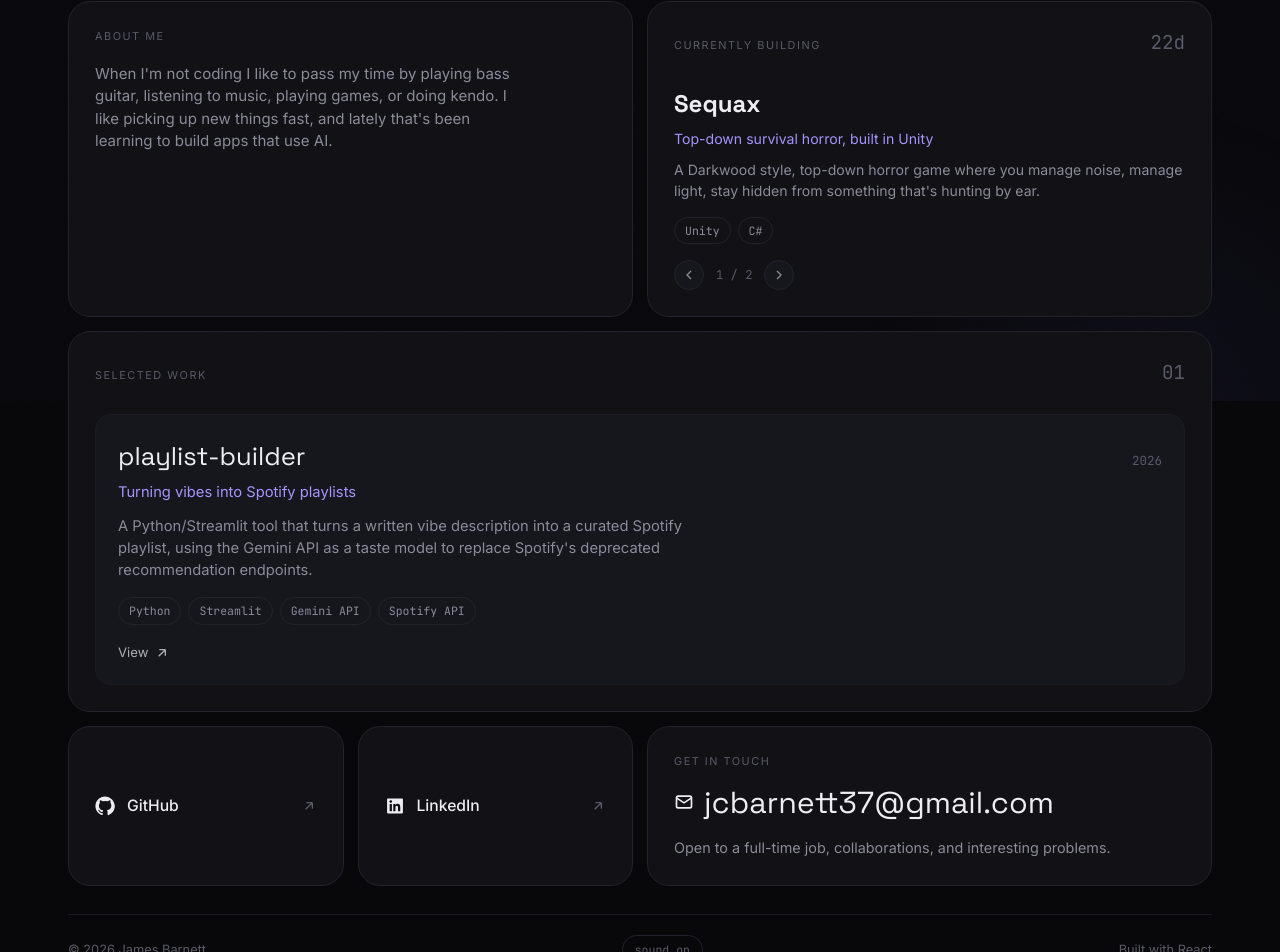
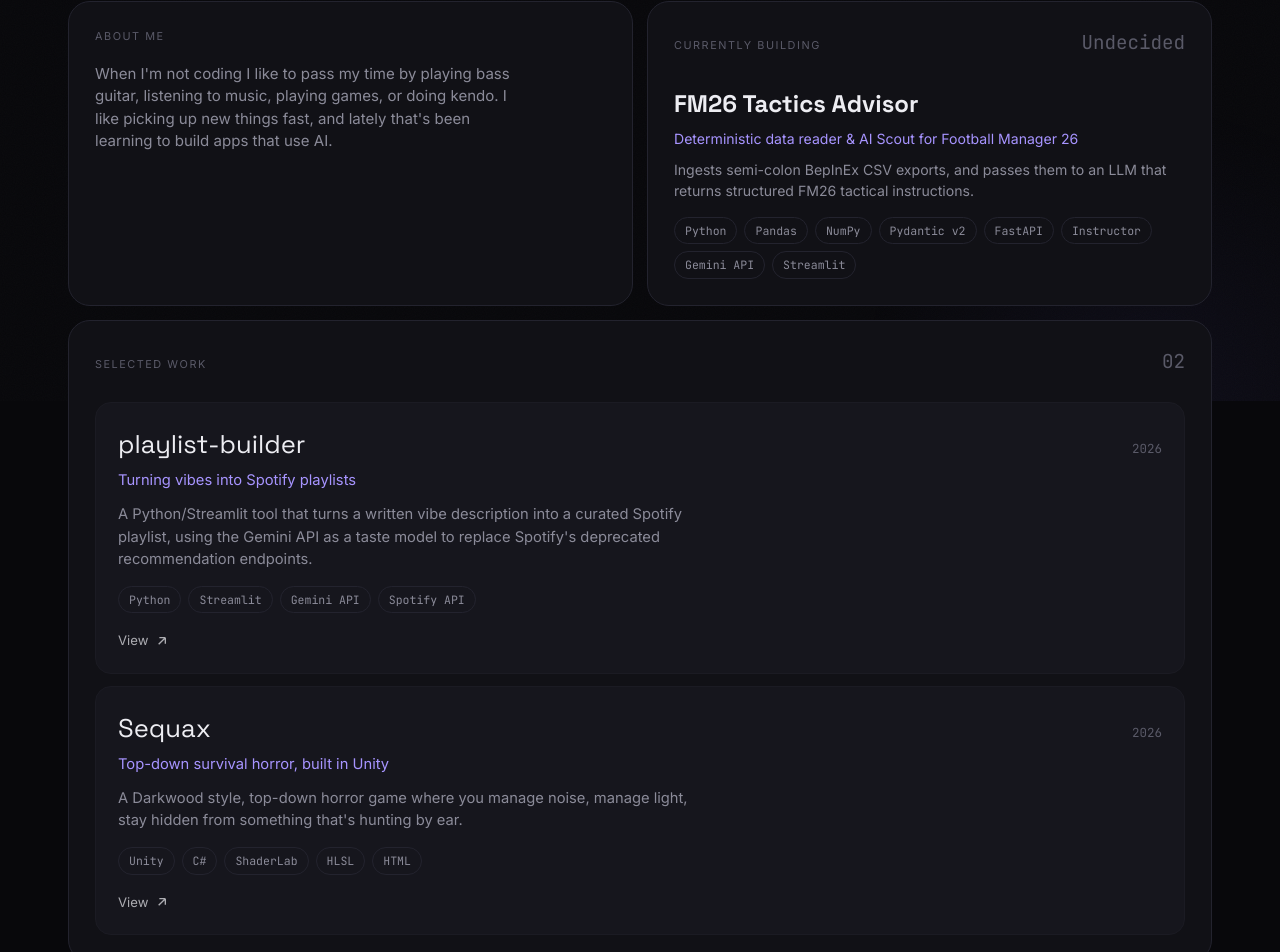
Before and after one commit to shadowstorm37/portfolio, a React (Vite) app: page / in a window 1280 px wide. Shown: the part 399-1351 px from the top of the page. Built offline with nearby package versions, Linux system fonts and the light colour scheme.

Commit message:
feat: Sequax completed, moved to selected work

```diff
--- a/src/data.js
+++ b/src/data.js
@@ -14,6 +14,16 @@
     year: "2026",
     featured: true,
   },
+  {
+    title: "Sequax",
+    tagline: "Top-down survival horror, built in Unity",
+    description:
+      "A Darkwood style, top-down horror game where you manage noise, manage light, stay hidden from something that's hunting by ear.",
+    stack: ["Unity", "C#", "ShaderLab", "HLSL", "HTML"],
+    link: "https://github.com/shadowstorm37/sequax-game",
+    year: "2026",
+    featured: true,
+  },
   // ── copy the block below to add a project ──
   // {
   //   title: "",
@@ -27,15 +37,6 @@
 ];
 
 export const buildingProjects = [
-  {
-    name: "Sequax",
-    tagline: "Top-down survival horror, built in Unity",
-    description:
-      "A Darkwood style, top-down horror game where you manage noise, manage light, stay hidden from something that's hunting by ear.",
-    stack: ["Unity", "C#"],
-    deadline: "2026-07-30",
-  },
-
    {
      name: "FM26 Tactics Advisor",
      tagline: "Deterministic data reader & AI Scout for Football Manager 26",
```
